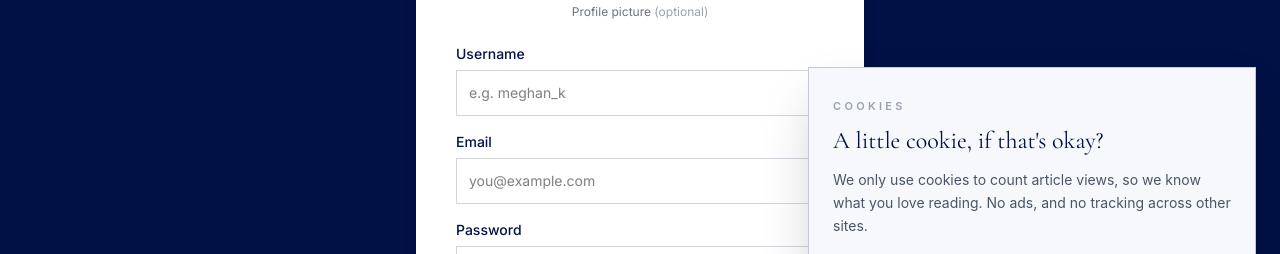
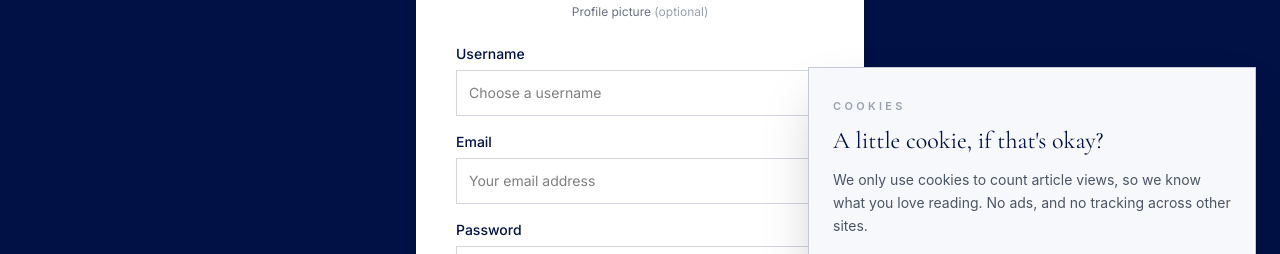
Before and after one commit to meghank1066/dkit-fashion-society, a React (Vite) app in the folder client/: page /register in a window 1280 px wide. Shown: the part 445-699 px from the top of the page. Built offline with nearby package versions, Linux system fonts and the light colour scheme.

Commit message:
Generic placeholders on register form

```diff
--- a/client/src/pages/Register.jsx
+++ b/client/src/pages/Register.jsx
@@ -127,7 +127,7 @@ export default function Register() {
           <input
             id="reg-username"
             type="text"
-            placeholder="e.g. meghan_k"
+            placeholder="Choose a username"
             value={username}
             autoComplete="username"
             onChange={(e) => setUsername(e.target.value)}
@@ -141,7 +141,7 @@ export default function Register() {
           <input
             id="reg-email"
             type="email"
-            placeholder="you@example.com"
+            placeholder="Your email address"
             value={email}
             autoComplete="email"
             onChange={(e) => setEmail(e.target.value)}
```
